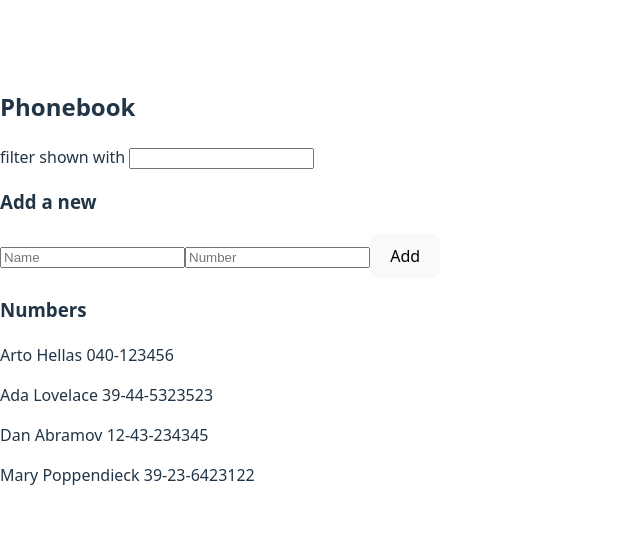
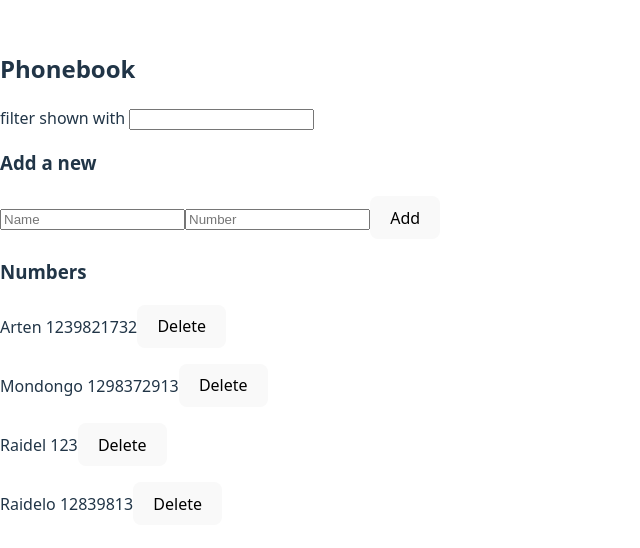
Before and after one commit to YoshiLoL0526/fullstack_course, a React (Vite) app in the folder part2/agenda/: page / in a window 1280 px wide. Shown: the part 114-662 px from the top of the page, without its empty margins (0-640 px from the left). Built offline with nearby package versions, Linux system fonts and the light colour scheme; data requests are answered from the project's data file.

Commit message:
Implemented comunication with server

```diff
--- a/part2/agenda/db.json
+++ b/part2/agenda/db.json
@@ -1,24 +1,24 @@
 {
   "persons": [
     {
-            "name": "Arto Hellas",
-            "number": "040-123456",
-            "id": 1
+      "id": "7",
+      "name": "Arten",
+      "number": "1239821732"
     },
     {
-            "name": "Ada Lovelace",
-            "number": "39-44-5323523",
-            "id": 2
+      "id": "8",
+      "name": "Mondongo",
+      "number": "1298372913"
     },
     {
-            "name": "Dan Abramov",
-            "number": "12-43-234345",
-            "id": 3
+      "id": "9",
+      "name": "Raidel",
+      "number": "123"
     },
     {
-            "name": "Mary Poppendieck",
-            "number": "39-23-6423122",
-            "id": 4
+      "id": 10,
+      "name": "Raidelo",
+      "number": "12839813"
     }
   ]
 }
--- a/part2/agenda/src/App.tsx
+++ b/part2/agenda/src/App.tsx
@@ -1,19 +1,17 @@
 import { useState, useEffect } from 'react'
-import axios from 'axios'
 import Filter from './components/Filter.tsx'
 import PersonForm, { Person } from './components/PersonForm.tsx'
 import Persons from './components/Persons.tsx'
+import personsService from './services/persons.tsx'
 
 const App = () => {
   const [persons, setPersons] = useState<Person[]>([])
   const [filterName, setFilterName] = useState('')
 
   useEffect(() => {
-    axios.get('http://localhost:3001/persons')
-      .then((response) => {
-        setPersons(response.data)
-      }
-      )
+    personsService.getAllPersons().then(initialPersons => {
+      setPersons(initialPersons)
+    }).catch(error => alert(`Error getting persons: ${error}`))
   }, [])
 
   return (
@@ -25,7 +23,7 @@ const App = () => {
       <PersonForm persons={persons} setPersons={setPersons} />
 
       <h3>Numbers</h3>
-      <Persons persons={persons} filterName={filterName} />
+      <Persons persons={persons} filterName={filterName} setPersons={setPersons} />
     </div>
   )
 }
--- a/part2/agenda/src/components/PersonForm.tsx
+++ b/part2/agenda/src/components/PersonForm.tsx
@@ -1,4 +1,5 @@
 import React, { useState } from "react";
+import personService from '../services/persons.tsx'
 
 export interface Person {
     name: string;
@@ -26,16 +27,23 @@ const PersonForm: React.FC<PersonFormProps> = ({ persons, setPersons }) => {
     const handleSubmit = (event: React.FormEvent<HTMLFormElement>) => {
         event.preventDefault()
 
-        const pos = persons.findIndex(person => person.name === name)
-        if (pos !== -1) {
-            alert(`${name} is already added to phonebook`)
-            return
+        const person = persons.find(person => person.name === name)
+        if (person) {
+            const confirmPut = window.confirm(`${person.name} is already added to notebook, repalce the old number with a new one?`);
+            if (confirmPut) {
+                personService.updatePerson(person.id, { ...person, number }).then(updatedPerson => {
+                    setPersons(persons.map(xPerson => xPerson.id !== person.id ? xPerson : updatedPerson))
+                })
+            }
+        }
+        else {
+            const Person = { name: name, number: number, id: persons.length > 0 ? Math.max(...persons.map(p => p.id)) + 1 : 1 }
+
+            personService.createPerson(Person).then(newPerson => {
+                setPersons(persons.concat(newPerson))
+            })
         }
 
-        const Person = { name: name, number: number, id: persons.length > 0 ? Math.max(...persons.map(p => p.id)) + 1 : 1 }
-        const newPersons = persons.concat(Person)
-
-        setPersons(newPersons)
         setName('')
         setNumber('')
     }
--- a/part2/agenda/src/components/Persons.tsx
+++ b/part2/agenda/src/components/Persons.tsx
@@ -1,17 +1,39 @@
 import React from 'react';
 import { Person } from './PersonForm.tsx';
+import personsService from '../services/persons.tsx'
 
 export interface PersonsProps {
     persons: Person[]
     filterName: string
+    setPersons: React.Dispatch<React.SetStateAction<Person[]>>
 }
 
-const Persons: React.FC<PersonsProps> = ({ persons, filterName }) => {
+const Persons: React.FC<PersonsProps> = ({ persons, filterName, setPersons }) => {
+
+    const handleDelete = (id: number) => {
+        const personToDelete = persons.find(person => person.id === id);
+        if (!personToDelete) return;
+
+        const confirmDelete = window.confirm(`Are you sure you want to delete ${personToDelete.name}?`);
+        if (confirmDelete) {
+            personsService.deletePerson(id).then(() => {
+                setPersons(persons.filter((person: Person) => person.id !== personToDelete.id));
+            }).catch(error => alert(`Error deleting person: ${error}`));
+        }
+    }
+
     return (
         <div>
-            {persons.filter(person => person.name.toLowerCase().includes(filterName.toLowerCase())).map((person) => <p key={person.name}>{person.name} {person.number}</p>)}
+            {persons
+                .filter((person: Person) => person.name.toLowerCase().includes(filterName.toLowerCase()))
+                .map((person: Person) => (
+                    <p key={person.id}>
+                        {person.name} {person.number}
+                        <button onClick={() => handleDelete(person.id)}>Delete</button>
+                    </p>
+                ))}
         </div>
     );
-}
+};
 
 export default Persons;
--- /dev/null
+++ b/part2/agenda/src/services/persons.tsx
@@ -0,0 +1,34 @@
+import axios from 'axios'
+import { Person } from '../components/PersonForm.tsx'
+
+const baseUrl = "http://localhost:3001/persons"
+
+const getAllPersons = () => {
+    return axios.get(baseUrl).then(response => response.data)
+}
+
+const createPerson = (person: Person) => {
+    return axios.post(baseUrl, person).then(response => {
+        return response.data
+    })
+}
+
+const getPerson = (id: number) => {
+    return axios.get(`${baseUrl}/${id}`).then(response => {
+        return response.data
+    })
+}
+
+const updatePerson = (id: number, person: Person) => {
+    return axios.put(`${baseUrl}/${id}`, person).then(response => {
+        return response.data
+    })
+}
+
+const deletePerson = (id: number) => {
+    return axios.delete(`${baseUrl}/${id}`).then(response => {
+        return response.data
+    })
+}
+
+export default { getAllPersons, createPerson, getPerson, updatePerson, deletePerson }
```
Lines whose indentation alone changed are shown as unchanged.
